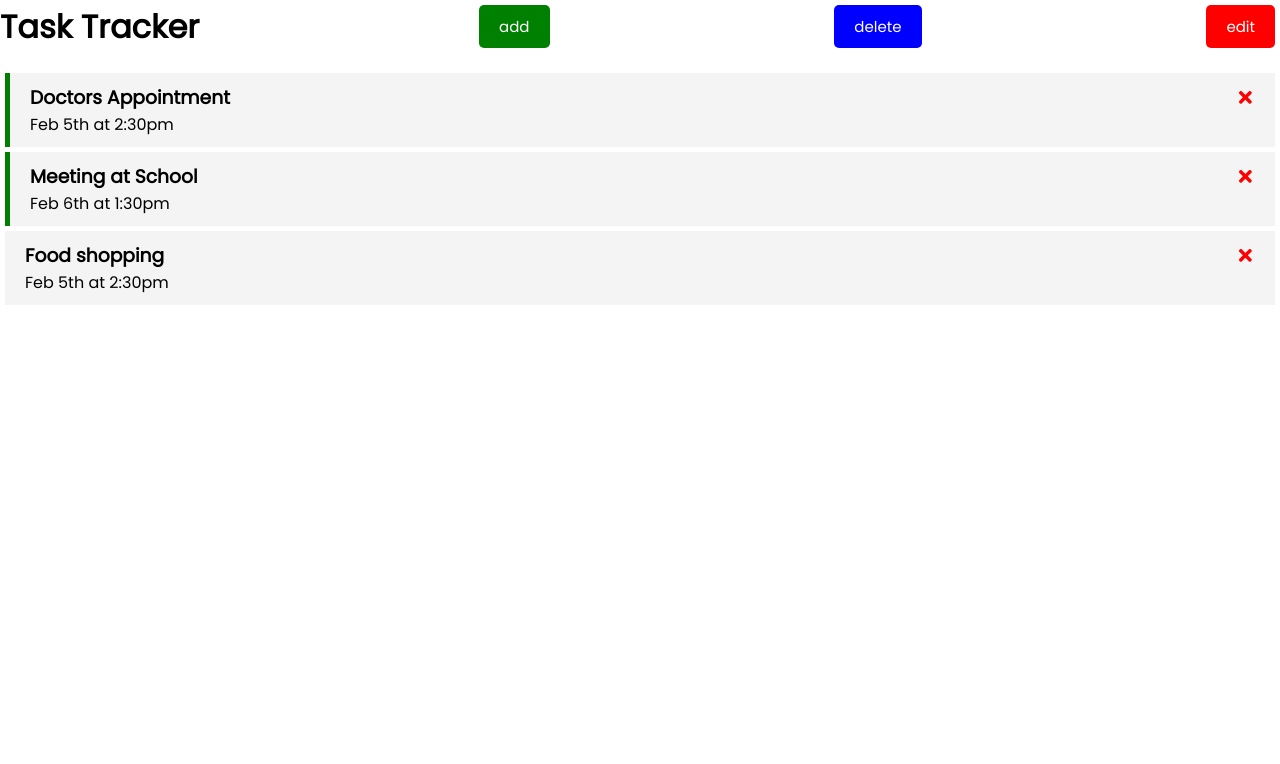
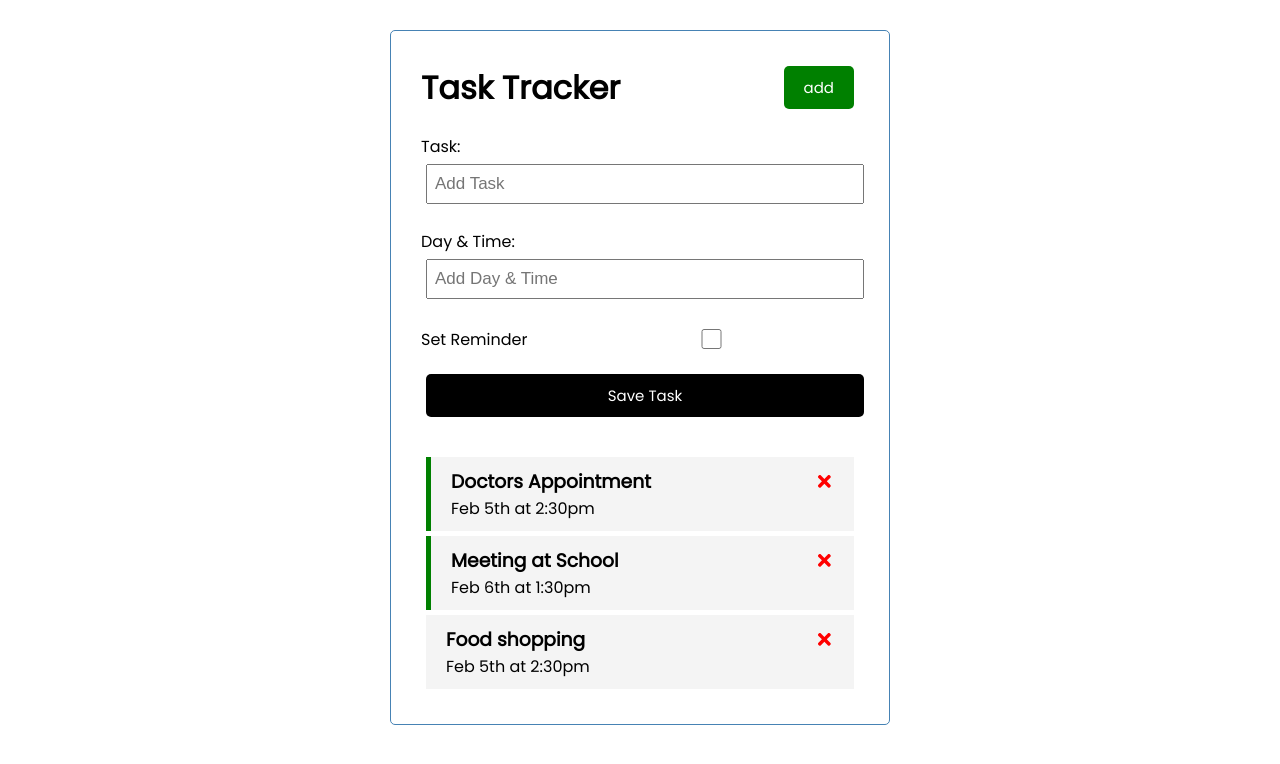
Before and after one commit to schoi0115/react-study-Dec-, a React (Create React App) app: page / in a window 1280 px wide. Both pictures are taken after a click on the button "add". Shown: the top 764 px of the page. Built offline with nearby package versions, Linux system fonts and the light colour scheme.

Commit message:
Form Show

```diff
--- a/src/App.js
+++ b/src/App.js
@@ -2,8 +2,10 @@ import React from 'react'
 import { useState } from 'react'
 import Header from './components/Header'
 import Tasks from './components/Tasks'
+import AddTask from './components/AddTask'
 
 function App() {
+  const [show, setShow] = useState(false)
   const [tasks, setTasks] = useState([
     {
       id: 1,
@@ -42,10 +44,22 @@ function App() {
     )
   }
 
+  //Add Task
+  const addTask = (task) => {
+    const id = Math.floor(Math.random() * 1000) + 1
+    const newTask = { id, ...task }
+    setTasks([...tasks, newTask])
+
+
+  }
+
 
   return (
-    <div>
-      <Header />
+    <div className='container'>
+      <Header onAdd={()=> setShow(!show)}/>
+      {show && <AddTask
+        onAdd={addTask}
+      />}
       {tasks.length > 0 ? (
         <Tasks
           tasks={tasks}
@@ -53,7 +67,7 @@ function App() {
           onToggle={toggleReminder}
         />
       ) : (
-        'No task'
+        'No tasks to Show'
       )}
 
 
--- /dev/null
+++ b/src/components/AddTask.js
@@ -0,0 +1,52 @@
+import { useState } from 'react'
+
+const AddTask = ({ onAdd }) => {
+    const [text, setText] = useState('')
+    const [day, setDay] = useState('')
+    const [reminder, setReminder] = useState(false)
+
+    const onSubmit = (e) => {
+        e.preventDefault()
+        if (!text) {
+            alert('Plase add a task')
+            return
+        }
+        onAdd({ text, day, reminder })
+        setText('')
+        setDay('')
+        setReminder(false)
+    }
+    return (
+        <form className='add-form' onSubmit={onSubmit}>
+            <div className='form-control'>
+                <label>Task: </label>
+                <input
+                    type='text'
+                    placeholder='Add Task'
+                    value={text}
+                    onChange={(e) => setText(e.target.value)}
+                />
+            </div>
+            <div className='form-control'>
+                <label>Day & Time: </label>
+                <input
+                    type='text'
+                    placeholder='Add Day & Time'
+                    value={day}
+                    onChange={(e) => setDay(e.target.value)}
+                />
+            </div>
+            <div className='form-control form-control-check'>
+                <label>Set Reminder </label>
+                <input
+                    type='checkbox'
+                    checked={reminder}
+                    value={reminder}
+                    onChange={(e) => setReminder(e.currentTarget.checked)}
+                />
+            </div>
+            <input type='submit' value='Save Task' className='btn btn-block' />
+        </form>
+    )
+}
+export default AddTask
--- a/src/components/Header.js
+++ b/src/components/Header.js
@@ -2,7 +2,7 @@ import PropTypes from 'prop-types'
 import Button from './Button'
 
 
-const Header = ({ title }) => {
+const Header = ({ title, onAdd }) => {
     // const name = 'Shawn'
     // const x = true
     const onClick = () => {
@@ -16,9 +16,9 @@ const Header = ({ title }) => {
             {/* <h1 style={{color: 'red', backgroundColor: 'black'}}>{title}</h1> - Styling medthod 1 */}
             {/* <h1 style={headingStyle}>{title}</h1> - Styling Method 2 */}
             <h1>{title}</h1>
-            <Button onClick={onClick} color='green' text='add' />
-            <Button color='blue' text='delete' />
-            <Button color='red' text='edit' />
+            <Button onClick={onAdd} color='green' text='add' />
+            {/* <Button color='blue' text='delete' />
+            <Button color='red' text='edit' /> */}
 
             {/* <h2>Hello</h2>
             <h2>Hello {name} {x ? 'Yes' : 'No'}</h2> */}
```
Also changed, not shown: src/components/Button.js (+4 -5 lines), src/components/Task.js (+5 -2 lines).
